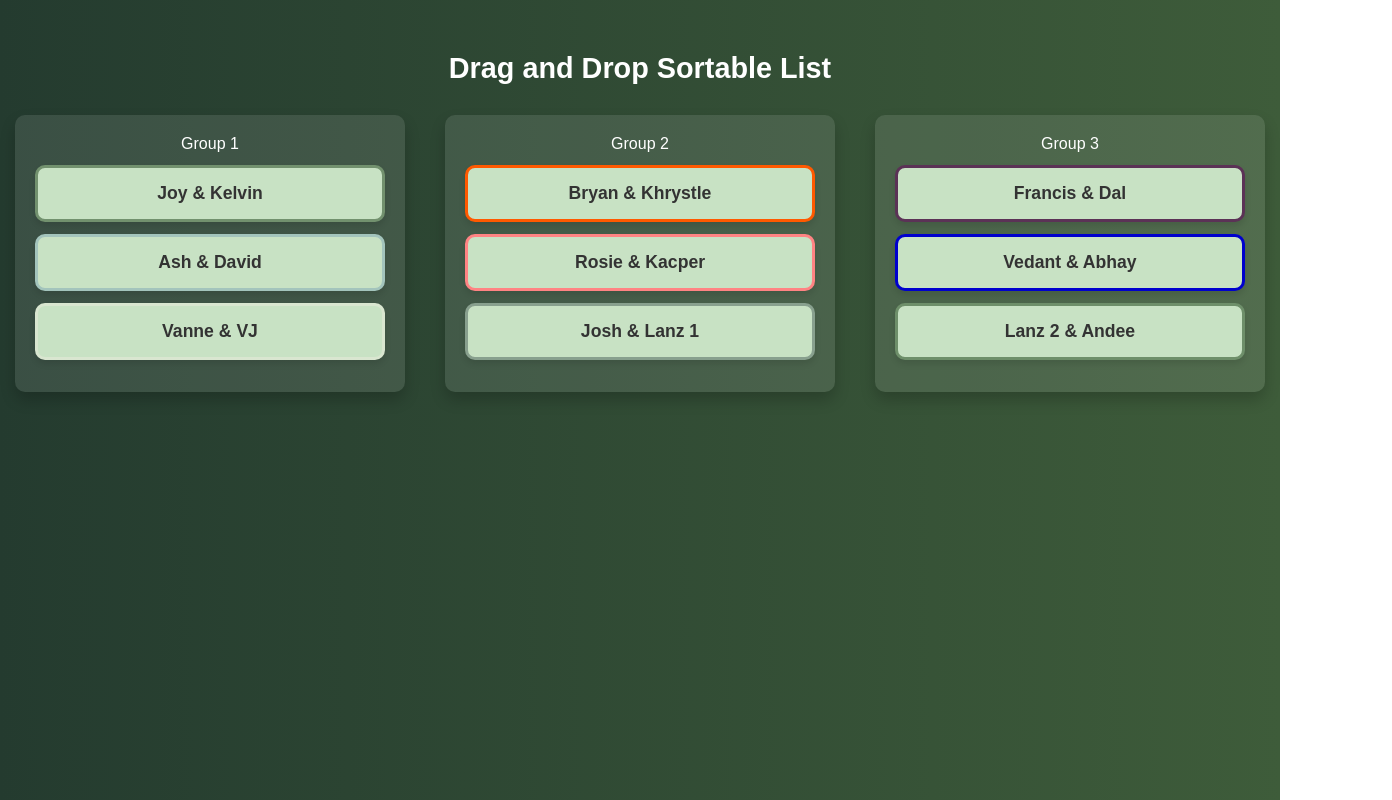
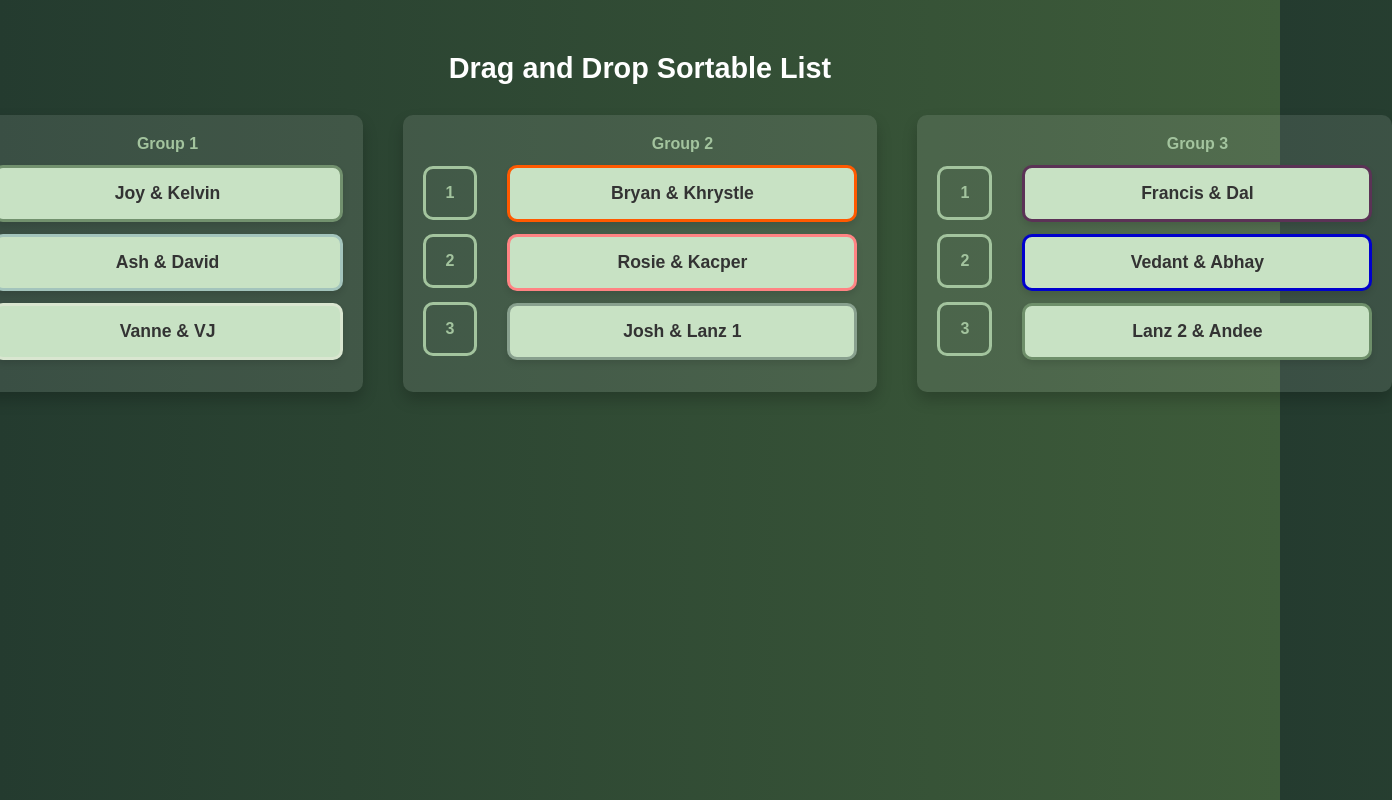
Before and after one commit to rk1274/badminton-pickems, a plain HTML site: page index.html in a window 1280 px wide. Shown: the whole page, 1392 px wide, since content can reach past the window. Drawn offline with Linux system fonts and the light colour scheme.

Commit message:
Improve colours

```diff
--- a/script.js
+++ b/script.js
@@ -63,9 +63,32 @@ const groups = [
 
 const groupsContainer = document.querySelector(".groups-container");
 
+const setPairs = (group, pairContainer) => {
+    group.pairs.forEach(pairObj => {
+        const pairItem = document.createElement("li");
+        pairItem.classList.add("sortable-item");
+        pairItem.setAttribute("draggable", "true");
+        pairItem.innerHTML = pairObj.pair.join(" & ");
+        pairItem.style.borderColor = pairObj.colour;
+
+        pairContainer.appendChild(pairItem);
+    });
+}
+
 groups.forEach(group => {
   const groupContainer = document.createElement("div");
   groupContainer.classList.add("group-container");
+
+  const numContainer = document.createElement("div");
+  numContainer.classList.add("num-container");
+
+  for (i = 1; i < 4; i++) {
+    const num = document.createElement("div");
+    num.classList.add("num");
+    num.innerHTML = i;
+
+    numContainer.appendChild(num);
+  }
 
   const pairContainer = document.createElement("ul");
   pairContainer.classList.add("group");
@@ -73,21 +96,17 @@ groups.forEach(group => {
   const groupName = document.createElement("div");
   groupName.classList.add("name");
   groupName.innerHTML = group.name;
+
   pairContainer.appendChild(groupName);
 
-  group.pairs.forEach(pairObj => {
-    const pairItem = document.createElement("li");
-    pairItem.classList.add("sortable-item");
-    pairItem.setAttribute("draggable", "true");
-    pairItem.innerHTML = pairObj.pair.join(" & ");
-    pairItem.style.borderColor = pairObj.colour;
 
-    pairContainer.appendChild(pairItem);
-  });
+  setPairs(group, pairContainer);
 
+  groupContainer.appendChild(numContainer);
   groupContainer.appendChild(pairContainer);
   groupsContainer.appendChild(groupContainer);
 });
+
 
 document.querySelectorAll(".group").forEach(list => {
   let draggingItem = null;
--- a/style.css
+++ b/style.css
@@ -57,7 +57,7 @@ h2 {
 
 .group-container {
     display: flex;
-    flex-direction: column;
+    flex-direction: row;
     align-items: center;
     background: rgba(255, 255, 255, 0.1);
     border-radius: 10px;
@@ -65,3 +65,25 @@ h2 {
 
     padding: 20px;
 }
+
+.name {
+    color: #a3c49e;
+    font-weight: bold;
+}
+
+.num-container {
+    margin-top: 15px;
+}
+
+.num {
+    padding: 15px 20px;
+    margin: 14px 0;
+    background: none;
+    border-radius: 10px;
+    margin-right: 30px;
+    color: #a3c49e;
+    font-weight: bold;
+    border-style: solid;
+    border-width: 3px;
+    border-color: #a3c49e;;
+}
```
